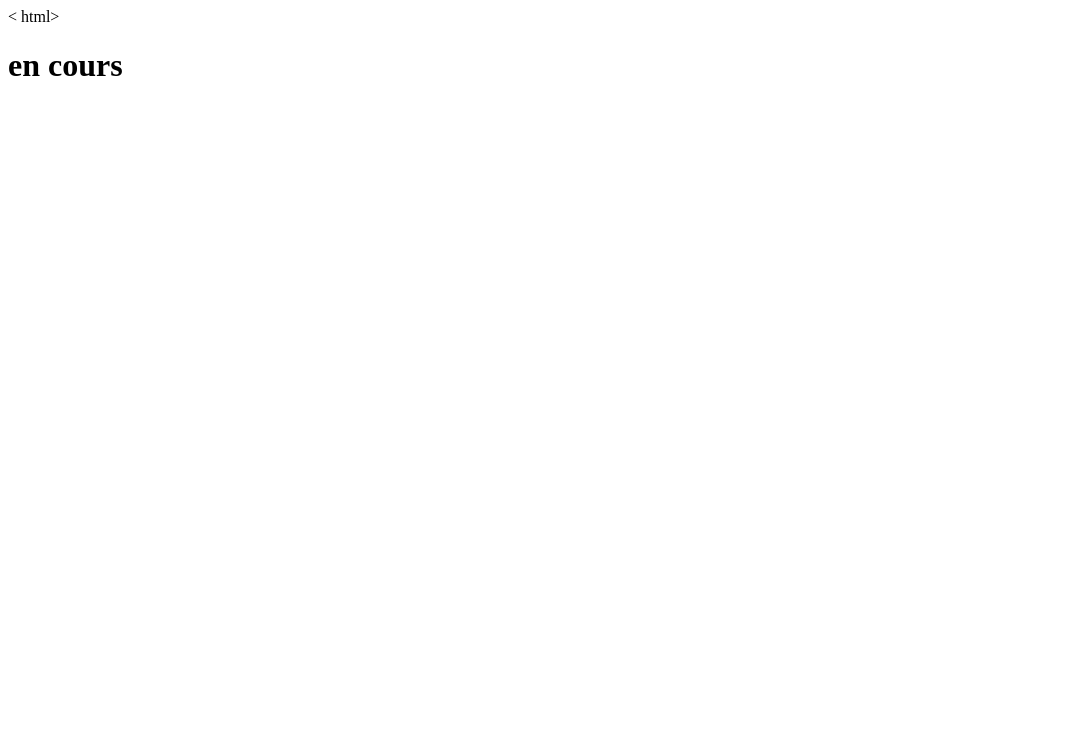
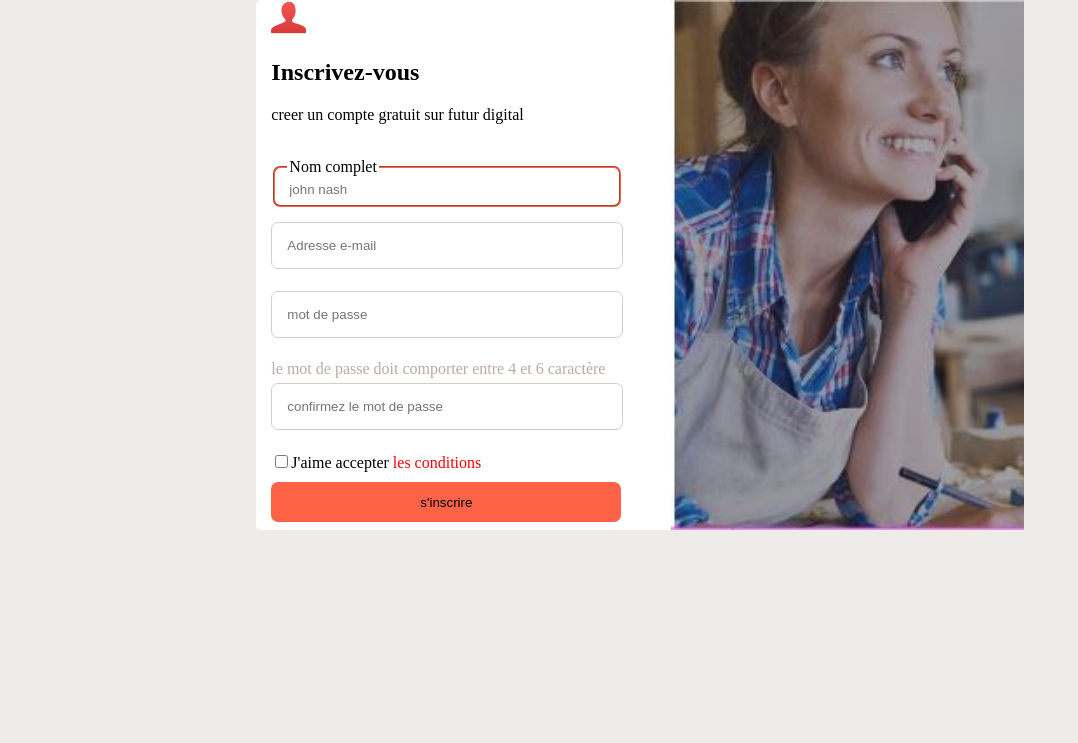
Before and after one commit to devweb21/marquette8, a plain HTML site: page index.html in a window 1280 px wide. Shown: the whole page, without its empty margins (0-1078 px from the left). Drawn offline with Linux system fonts and the light colour scheme.

Commit message:
marquette8

```diff
--- a/index.html
+++ b/index.html
@@ -1,9 +1,186 @@
-<!Doctype html>
-< html>
+<!DOCTYPE html>
+<html lang="en">
 <head>
-<title>formulaire</title>
+    <meta charset="UTF-8">
+    <meta http-equiv="X-UA-Compatible" content="IE=edge">
+    <meta name="viewport" content="width=device-width, initial-scale=1.0">
+    <title>FORM</title>
+    <style>
+       body{
+         margin: 0;
+         padding: 0;
+         width:100%;
+         height:100%;
+         overflow: hidden;
+         background-color:#efebe9;
+       }
+       main{
+           margin-top:280px;
+           display: flex;
+           margin-left:419px;
+           margin-right:419px;
+           width:60%;
+           height: 530px;
+           margin: auto;
+           border: none;
+           background-color: white;
+           border-radius: 5px;
+           box-shadow:5px;
+           position:relative;
+           border: ;
+       }
+
+       .gauche{
+        margin-left: 2%;
+        border:;
+        width:500px;
+       }
+       .droit{
+         background-image:url(IMAGEforM.JPG);
+         width:600px;
+         height:500;
+         /*margin-left: 12%*/;
+         background-size:cover;
+         background-repeat: no-repeat;
+         background-origin:content-box;
+         border:;
+       }
+       input[type=password], input[type=email]{
+          width: 320px;
+          padding: 15px;
+          margin: 5px 0 22px 0;
+          border:1px solid #d7ccc8 ;
+          outline: none;
+          border-radius:7px;
+      }
+      input[type=text]{
+         border: none;
+         outline: none;
+         background-color:white;
+         width: 250px;
+         border-radius:7px;
+       }
+       .submit {
+          margin-top: 10px;
+         width:350px;
+         height: 40px;
+         background-color:tomato;
+         border-radius:7px;
+         border: none
+
+      }
+
+
+
+       form{
+         border:;
+         margin-top:5px;
+
+        height:600px;
+        width:400px;
+
+       }
+       .fidset{
+         display:block;
+         background-color: white;
+
+       }
+       fieldset{
+         margin-bottom:15px;
+        height:5%;
+        width: 320px;
+        background-color:white;
+        border-color: tomato;
+        border-radius: 7px;
+       }
+
+
+       input[type=text]:focus{
+         border: none;
+         outline: none;
+
+       }
+
+       input{
+
+       }
+       .icone{
+         width: 35px;
+         height: 35px;
+        /* margin-top:-1px;*/
+       }
+
+
+
+    </style>
 </head>
 <body>
-<h1>en cours</h1>
+<main>
+  <div class="gauche"><!-- BLOC GAUCHE-->
+    <div class="premier">
+        <img src="user red.png" class="icone" alt="user red.png">
+        <p>
+          <h2>Inscrivez-vous</h2>
+          creer un compte gratuit sur futur digital
+        </p>
+    </div>
+      <form action="#">
+
+
+        <br>
+         <fieldset>
+            <legend> Nom complet</legend>
+            <input type="text" class="fidset" name="nom" placeholder="john nash" required>
+         </fieldset>
+            <input type="email" class="fidset" name="e-mail" placeholder="Adresse e-mail" required>
+            <input type="password" class="fidset" name="psw" placeholder="mot de passe"required>
+             <font color=#bcaaa4>le mot de passe doit comporter entre 4 et 6 caractère</font><br>
+            <input type="password" class="fidset" name="rep-pssw" placeholder="confirmez le mot de passe" required>
+            <input type="checkbox">J'aime accepter<font color=red> les conditions</font></input> <br>
+            <button type="submit" class="submit" name="inscrire">s'inscrire</button>
+      </form>
+
+  </div>
+  <div class="droit"><!-- BLOC DROIT-->
+    <!--img src="IMAGEforM.JPG" class="image" alt="IMAGEforM.JPG" -->
+  </div>
+</main>
+
+<script type="text/javascript">
+  e=true;
+  function changer(){
+      if (e){
+          document.getElementById("mdp").setAttribute("type","text");
+          document.getElementById("eye").src="icon/invisible_60px.png";
+          e=false;
+      }
+
+      else{
+          document.getElementById("mdp").setAttribute("type","password");
+          document.getElementById("eye").src="icon/eye_48px.png";
+          e=true;
+      }
+  }
+</script>
+
+<script type="text/javascript">
+  e=true;
+  function changerVerif(){
+      if (e){
+          document.getElementById("verifMdp").setAttribute("type","text");
+          document.getElementById("eyeVerif").src="icon/invisible_60px.png";
+          e=false;
+      }
+
+      else{
+          document.getElementById("verifMdp").setAttribute("type","password");
+          document.getElementById("eyeVerif").src="icon/eye_48px.png";
+          e=true;
+      }
+  }
+</script>
+
+
+
 </body>
 </html>
```
Also changed, not shown: FORM.html (added, +134 -0 lines), FORM_files/user red.png (added), Groupe 8.png (added), IMAGEforM.JPG (added), user red.png (added), 1 other file.
